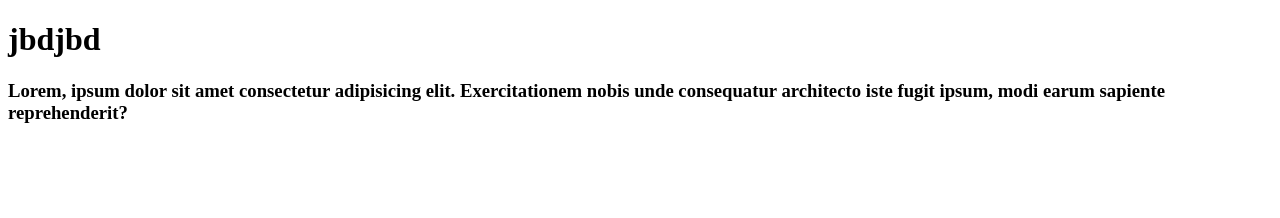
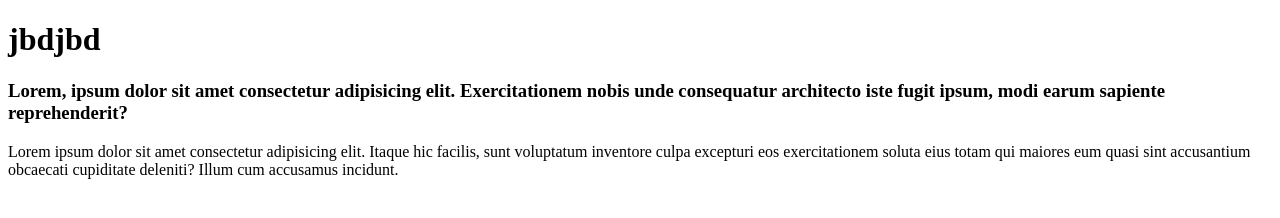
Before and after one commit to ayyush08/gitclub, a plain HTML site: page index.html in a window 1280 px wide. Drawn offline with Linux system fonts and the light colour scheme.

Commit message:
changes made

```diff
--- a/index.html
+++ b/index.html
@@ -9,5 +9,6 @@
     <h1>jbdjbd</h1>
     <h3>Lorem, ipsum dolor sit amet consectetur adipisicing elit. Exercitationem nobis unde consequatur architecto iste fugit ipsum, modi earum sapiente reprehenderit?
     </h3>
+    <p>Lorem ipsum dolor sit amet consectetur adipisicing elit. Itaque hic facilis, sunt voluptatum inventore culpa excepturi eos exercitationem soluta eius totam qui maiores eum quasi sint accusantium obcaecati cupiditate deleniti? Illum cum accusamus incidunt.</p>
 </body>
 </html>
--- a/index.js
+++ b/index.js
@@ -0,0 +1 @@
+console.log('Hello, world!');
```
